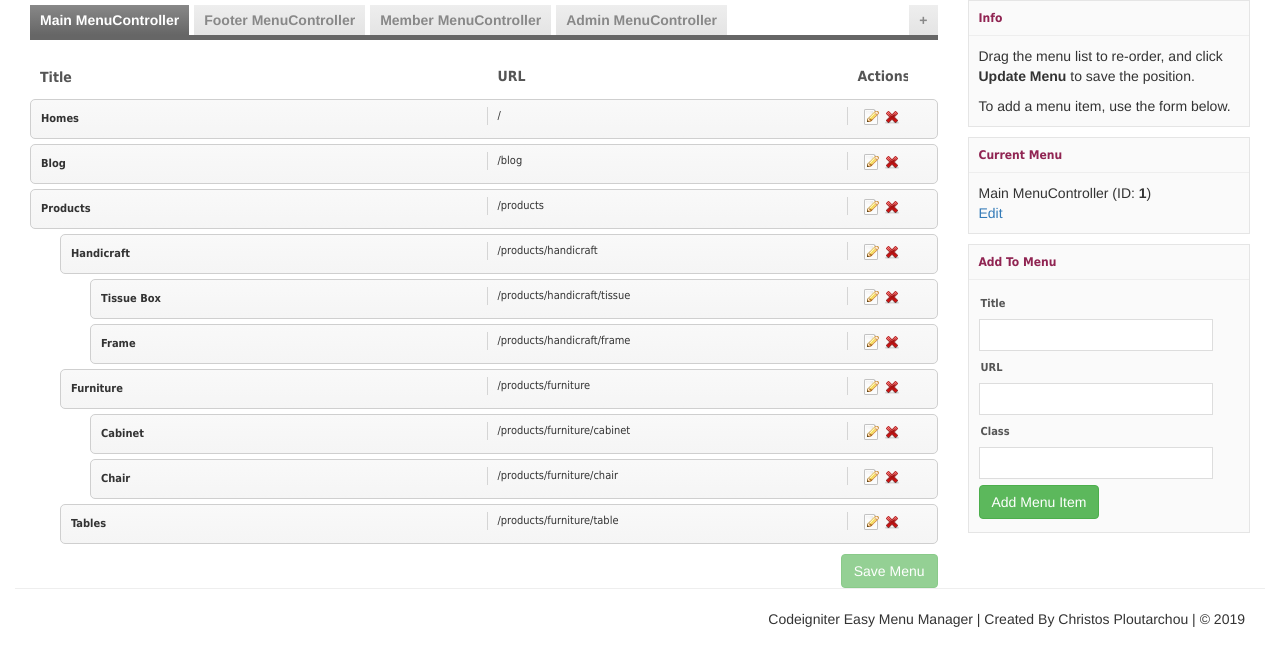
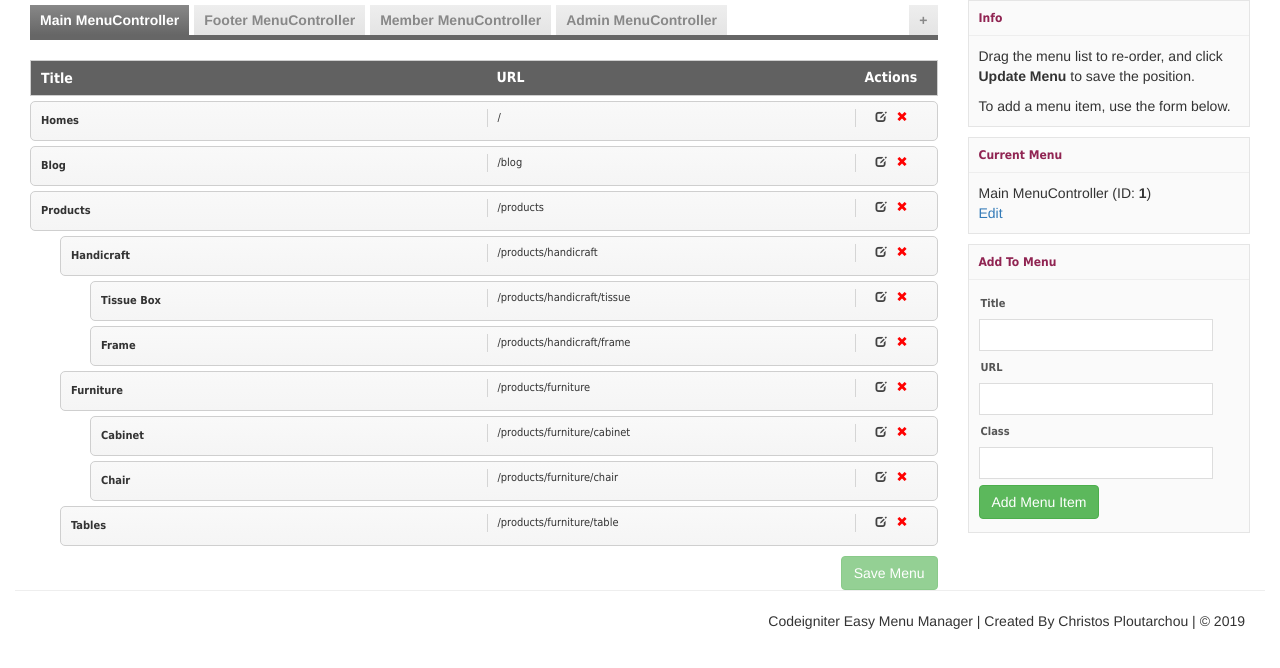
Before and after one commit to ProDante20805/CI-Menu-Manager, a CodeIgniter app: page / in a window 1280 px wide. Shown: the part 70-738 px from the top of the page. Run offline with CodeIgniter, Linux system fonts and the light colour scheme; data comes from the database, SQL or seed files in the repository; some libraries are stand-ins or nearby versions.

Commit message:
update css files . add new icons for edit and delete buttons.

```diff
--- a/application/controllers/Menu.php
+++ b/application/controllers/Menu.php
@@ -296,10 +296,10 @@ class Menu extends CI_Controller
 //            '<div class="ns-class">' . $row->class . '</div>' .
             '<div class="actions">' .
             '<a href="#" class="edit-menu" title="Edit">' .
-            '<img src="' . base_url() . 'assets/images/edit.png" alt="Edit">' .
+            '<span class="glyphicon glyphicon-edit" style="color: #444"></span>' .
             '</a>' .
             '<a href="#" class="delete-menu" title="Delete">' .
-            '<img src="' . base_url() . 'assets/images/cross.png" alt="Delete">' .
+            '<span class=" 	glyphicon glyphicon-remove" style="color: red"></span>' .
             '</a>' .
             '<input type="hidden" name="menu_id" value="' . $row->id . '">' .
             '</div>' .
--- a/application/views/header.php
+++ b/application/views/header.php
@@ -7,6 +7,7 @@
     <link rel="stylesheet" href="<?php echo base_url(); ?>assets/css/style.css">
     <!-- Latest compiled and minified CSS -->
     <link rel="stylesheet" href="../../assets/css/bootstrap.min.css">
+    <link href="//netdna.bootstrapcdn.com/bootstrap/3.0.0/css/bootstrap.min.css" rel="stylesheet">
     <!--[if lt IE 9]>
 <!--    <script src="https://oss.maxcdn.com/html5shiv/3.7.3/html5shiv.min.js"></script>-->
     <![endif]-->
--- a/assets/css/style.css
+++ b/assets/css/style.css
@@ -329,9 +329,9 @@ ul#menu-group li.current a {
 	padding: 8px 10px;
 	font-weight: bold;
 	font-size: 14px;
-	color: #555;
-	background: #fff;
-	border: none;
+	color: #fff;
+	background: #616161 !important;
+	border-radius: unset !important;
 }
 #ns-header div {
 	border: none;
@@ -368,8 +368,9 @@ div.ns-title {
 	cursor: move;
 }
 .actions {
-	width: 60px;
-	right: 30px;
+	width: 70px;
+	right: 12px;
+
 }
 .ns-class {
 	width: 100px;
@@ -380,7 +381,8 @@ div.ns-title {
 	right: 300px;
 }
 .actions a {
-	margin-left: 5px;
+	margin-left: 10px;
+	alignment: center;
 }
 
 /* error
```
